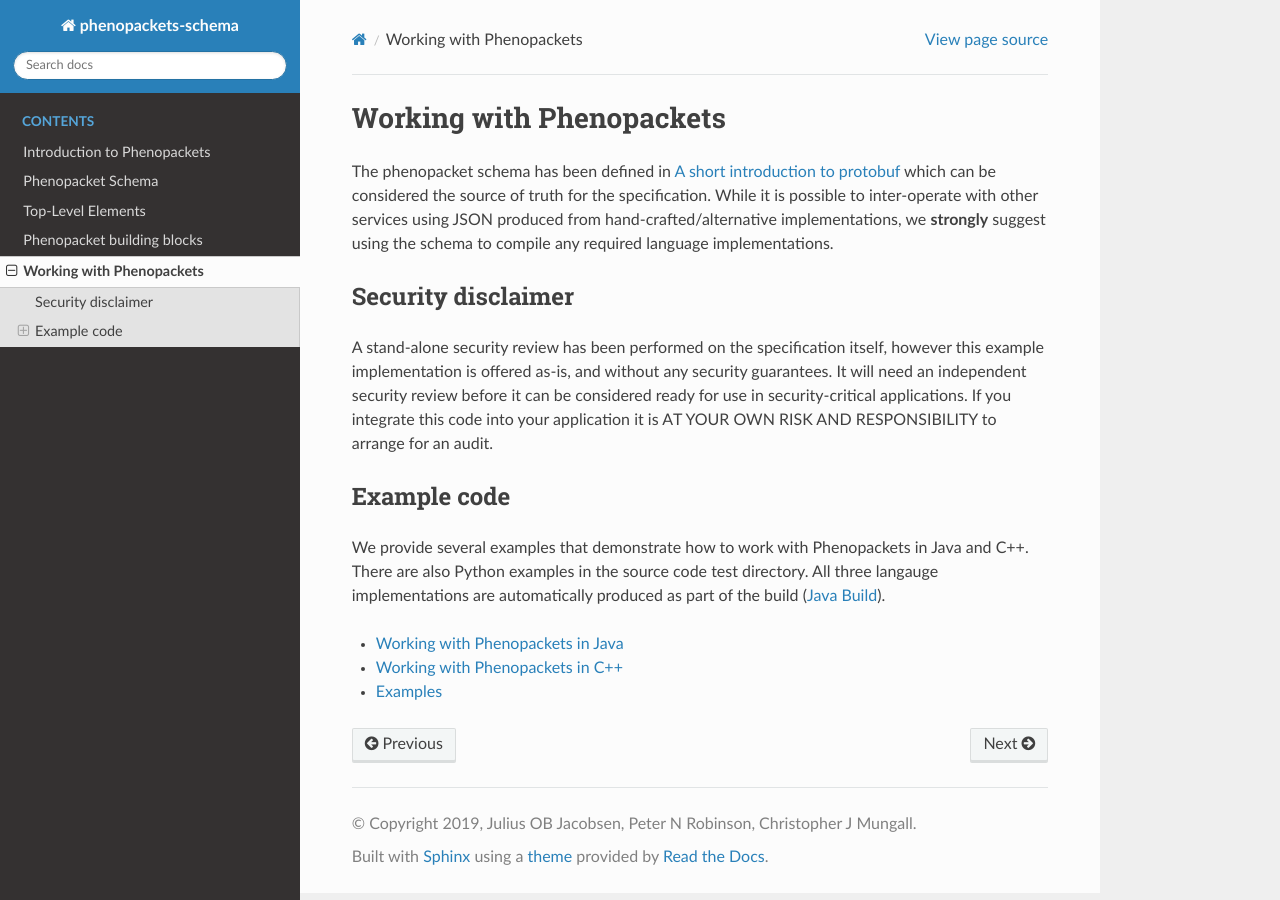
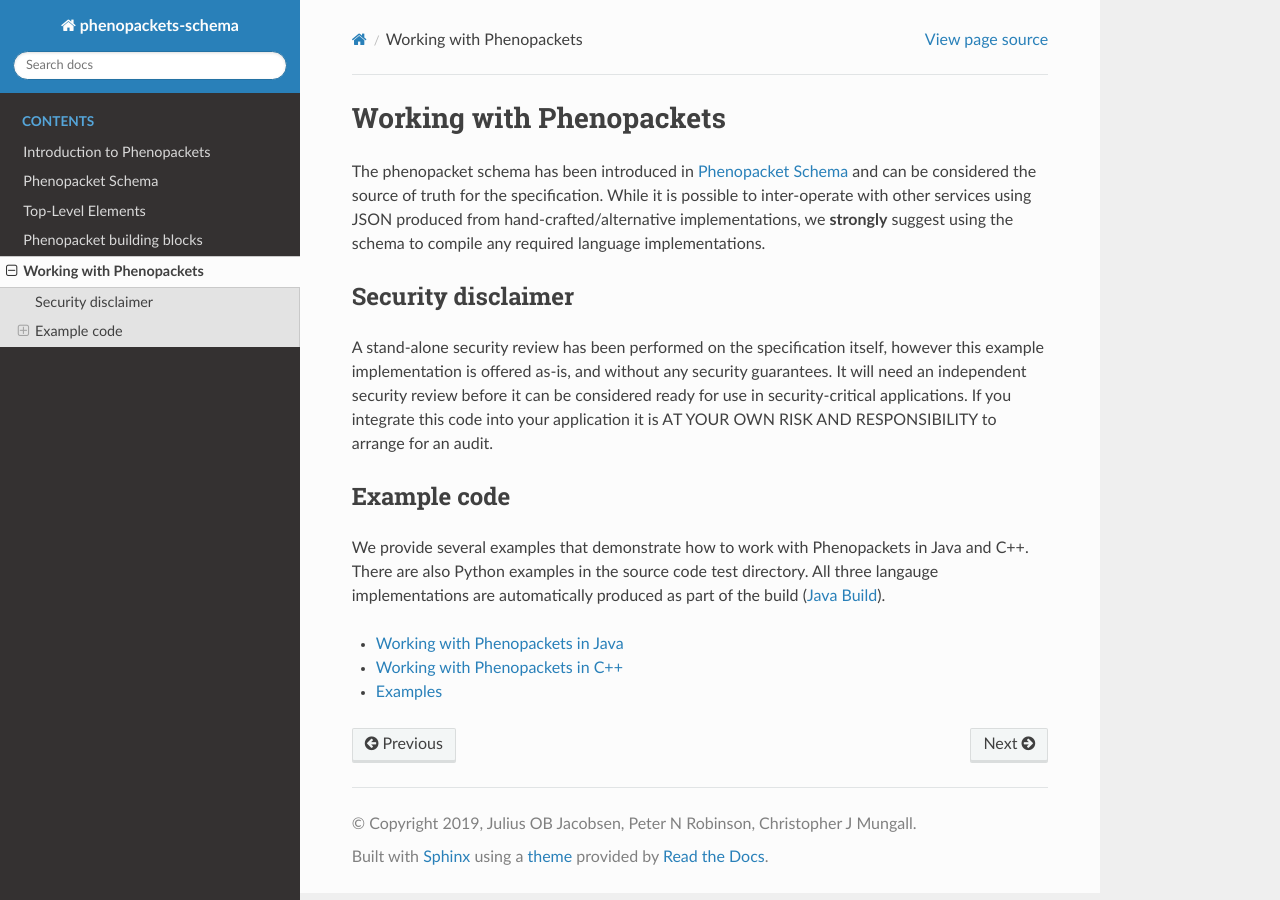
Before and after one commit to phenopackets/phenopacket-schema, a Sphinx documentation site: the page built from docs/working.rst, in a window 1280 px wide. Built offline with Sphinx 7.4.7 and the Read the Docs theme 2.0.0, drawn with Linux system fonts in a browser that asks for light colours.

Commit message:
Update link to schema in working.rst

```diff
--- a/docs/working.rst
+++ b/docs/working.rst
@@ -4,7 +4,7 @@
 Working with Phenopackets
 =========================
 
-The phenopacket schema has been defined in :ref:`rstprotobuf` which can be considered the source of truth for the
+The phenopacket schema has been introduced in :ref:`rstschema` and can be considered the source of truth for the
 specification. While it is possible to inter-operate with other services using JSON produced from
 hand-crafted/alternative implementations, we **strongly** suggest using the schema to compile any required
 language implementations.
```
